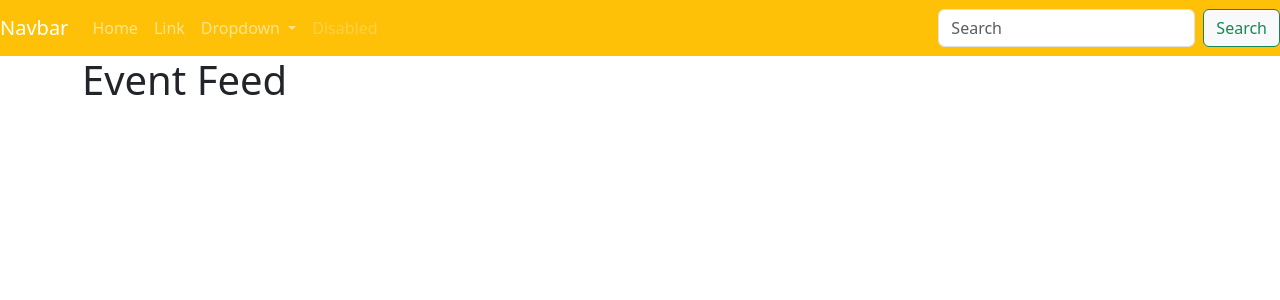
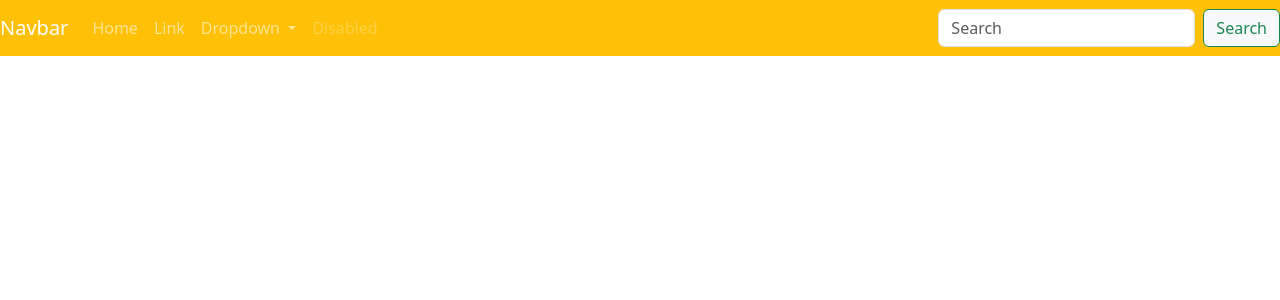
Before and after one commit to Caettus/meetlocal-frontend, a Vue app: page /feed in a window 1280 px wide. Shown: the top 300 px of the page. Built offline with nearby package versions, Linux system fonts and the light colour scheme.

Commit message:
added start to eventsfeed

```diff
--- /dev/null
+++ b/src/components/EventFeed/EventCard.vue
@@ -0,0 +1,7 @@
+<script>
+export default {
+
+}
+
+
+</script>
--- a/src/components/EventFeed/Feed.vue
+++ b/src/components/EventFeed/Feed.vue
@@ -1,15 +1,20 @@
 <template>
     <div class="container">
-        <div class="row">
-            <div class="col">
-                <h1>Event Feed</h1>
-            </div>
-        </div>
+        <EventCard v-for="event in events" :key="event.id" :event="event" />
     </div>
 </template>
 
 <script>
+import EventCard from "@/components/EventFeed/EventCard.vue";
 export default {
-    name: 'EventFeed'
-}
+  name: 'EventFeed',
+  components: {
+          EventCard
+  },
+  data() {
+    return {
+      events: null
+    };
+  },
+};
 </script>
```
Also changed, not shown: src/services/EventService.js (added).
